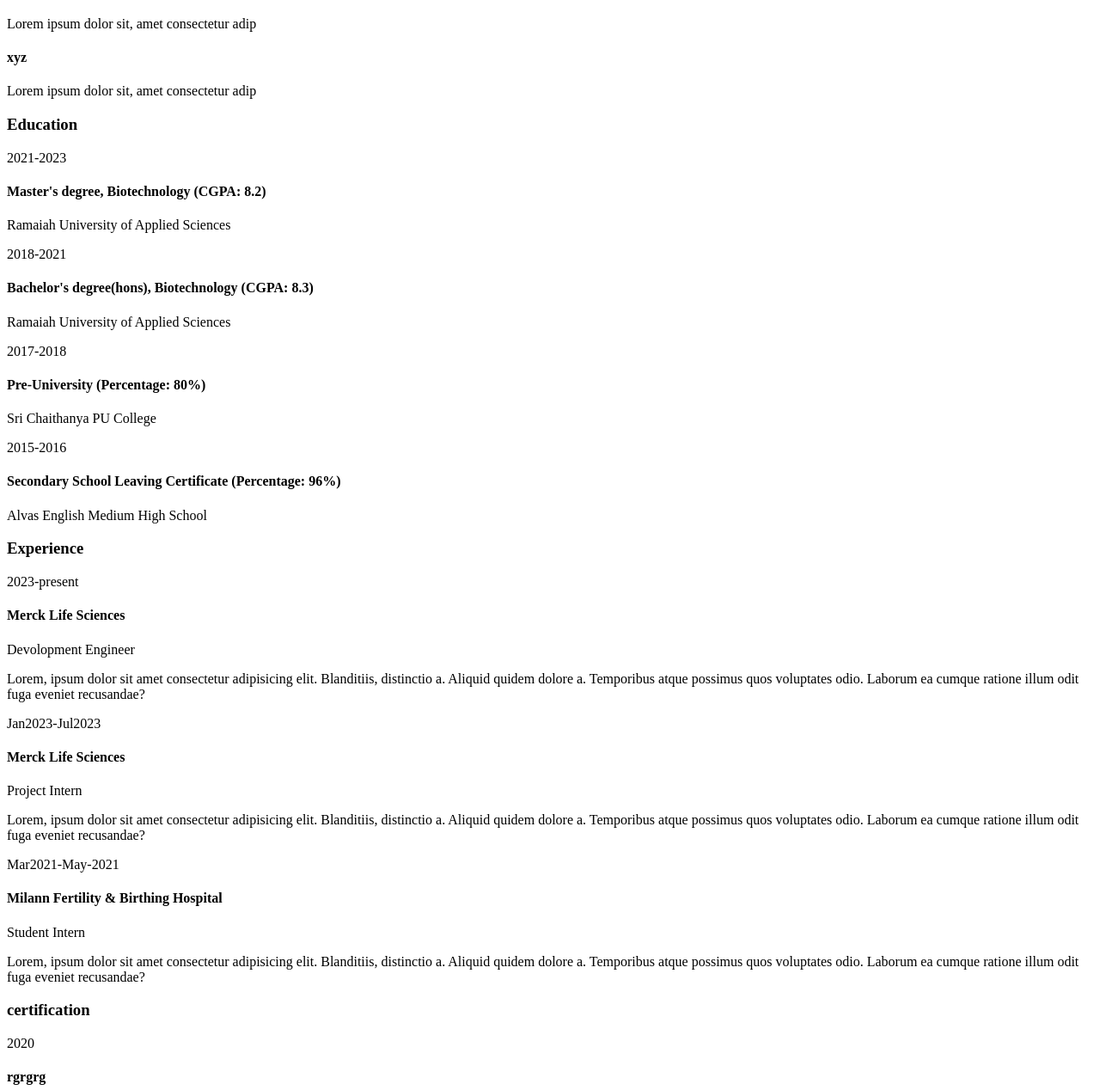
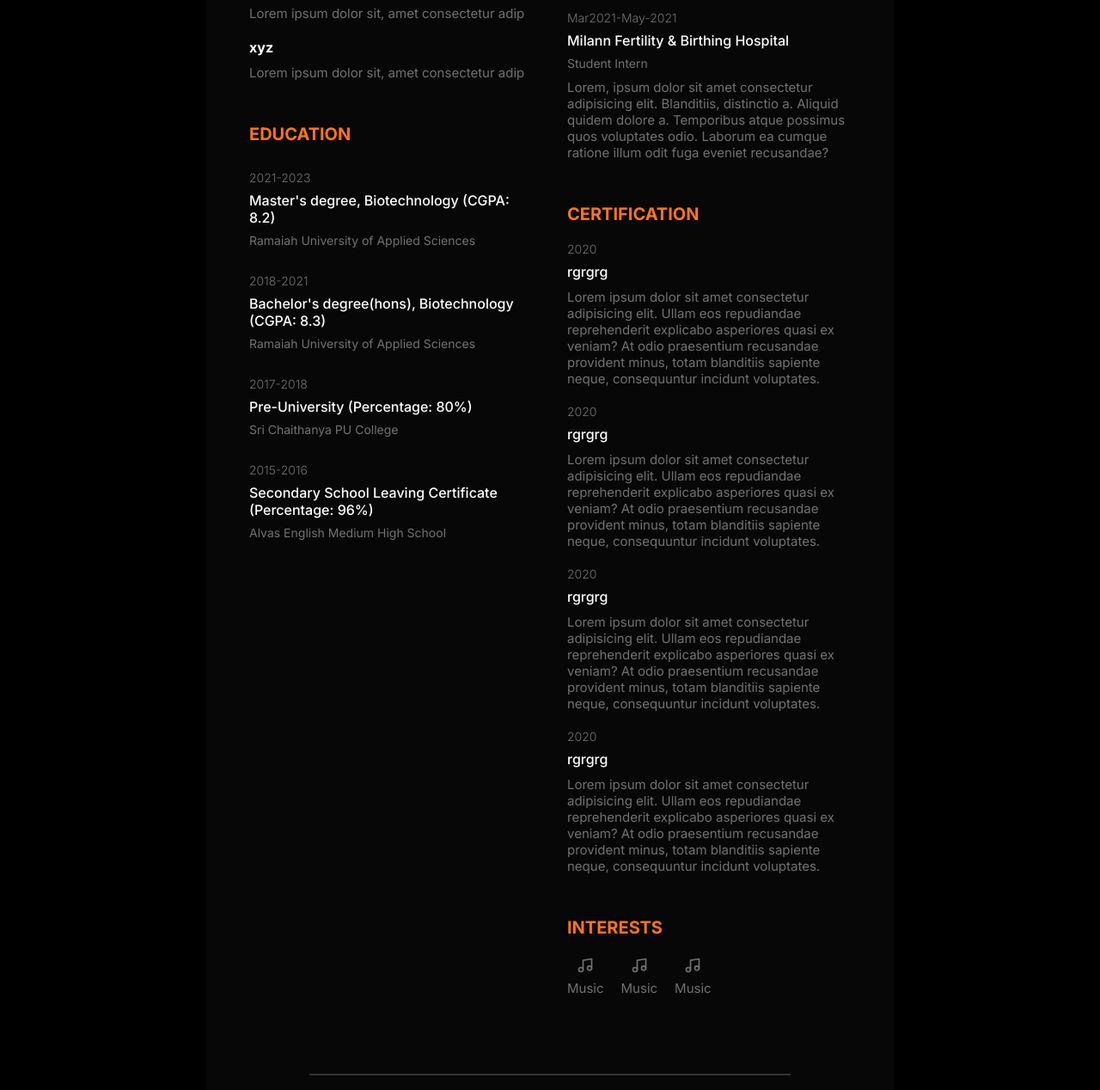
Before and after one commit to 5h4sh4nk/Resume, a plain HTML site: page index.html in a window 1280 px wide. Shown: the part 832-2100 px from the top of the page at 86% size. Drawn offline with nearby package versions, Linux system fonts and the light colour scheme.

Commit message:
Update style.css

```diff
--- a/style.css
+++ b/style.css
@@ -1,190 +1,242 @@
-<html>
-  <head>
-    <title>Resume</title>
-    <link rel="stylesheet" href="style.css">
-    <script src="https://unpkg.com/feather-icons"></script>
-  </head>
-  <body>
-    <div class="container gradient-background">
-      <div class="profile">
-        <div class="profile_container">
-          <div class="profile_image">
-            <img src="https://media.licdn.com/dms/image/D5603AQGT6te7nVWXYQ/profile-displayphoto-shrink_400_400/0/1672827691347?e=1706745600&v=beta&t=jJ3ctixmd21L7dEoDKMx_n-52nmPcL16pTipv6f9ZOA" alt="Shashank" style="height:300px; width:300px ">
-          </div>
-          <div class="name">
-            <h1 class="profile_name">Shashank N</h1>
-            <p class="profile_title">
-              Software Engineer, Biotechnologist
-            </p>
-            <p class="description">
-                Committed to staying at the forefront of technological advancements in biotechnology and software development. Dedicated in creating innovative solutions that have a positive impact on the field, empowering researchers and pharmaceutical professionals to make significant strides in improving humanity.Let's drive innovation together and create a brighter future.
-            </p>
-            <a class="download" href="">Download Pdf</a>
-          </div>
-        </div>
-      </div>
-      <div class="group1">
-        <div class="skills">
-          <h3 class="title"> Expertise<h3>
-              <ul class="skill_list description">
-                  <li>HTML</li>
-                  <li>CSS</li>
-                  <li>JavaScript</li>
-                  <li>PHP</li>
-                  <li>R Program</li>
-                  <li>MYSQL</li>
-                  <li>MariaDB</li>
-                  <li>PowerShell</li>
-                  <li>Jenkins</li>
-              </ul>
-        </div>
-        <div class="ref">
-            <h3 class="title">Projects</h3>
-            <div class="ref_item">
-                <h4 class="ref_name">xyz</h4>
-                <p class="description">
-                    Lorem ipsum dolor sit, amet consectetur adip
-                </p>
-            </div>
-            <div class="ref_item">
-                <h4 class="ref_name">xyz</h4>
-                <p class="description">
-                    Lorem ipsum dolor sit, amet consectetur adip
-                </p>
-            </div>
-        </div>
-        <div class="edu">
-            <h3 class="title">Education</h3>
-            <div class="edu_item">
-                <p class="item_preTitle">2021-2023</p>
-                <h4 class="item_title">Master's degree, Biotechnology (CGPA: 8.2)</h4>
-                <p class="item_subtitle">Ramaiah University of Applied Sciences</p>
-            </div>
-            <div class="edu_item">
-                <p class="item_preTitle">2018-2021</p>
-                <h4 class="item_title">Bachelor's degree(hons), Biotechnology (CGPA: 8.3)</h4>
-                <p class="item_subtitle">Ramaiah University of Applied Sciences</p>
-            </div>
-            <div class="edu_item">
-                <p class="item_preTitle">2017-2018</p>
-                <h4 class="item_title">Pre-University (Percentage: 80%)</h4>
-                <p class="item_subtitle">Sri Chaithanya PU College</p>
-            </div>
-            <div class="edu_item">
-                <p class="item_preTitle">2015-2016</p>
-                <h4 class="item_title">Secondary School Leaving Certificate (Percentage: 96%)</h4>
-                <p class="item_subtitle">Alvas English Medium High School</p>
-            </div>
-        </div>
-      </div>
-      <div class="group2">
-        <div class="exp">
-            <h3 class="title">Experience</h3>
-            <div class="exp_item">
-                <p class="item_preTitle">2023-present</p>
-                <h4 class="item_title">Merck Life Sciences</h4>
-                <p class="item_subtitle">Devolopment Engineer</p>
-                <p class="description">
-                    Lorem, ipsum dolor sit amet consectetur adipisicing elit. Blanditiis, distinctio a. Aliquid quidem dolore a. Temporibus atque possimus quos voluptates odio. Laborum ea cumque ratione illum odit fuga eveniet recusandae?
-                </p>
-            </div>
-            <div class="exp_item">
-                <p class="item_preTitle">Jan2023-Jul2023</p>
-                <h4 class="item_title">Merck Life Sciences</h4>
-                <p class="item_subtitle">Project Intern</p>
-                <p class="description">
-                    Lorem, ipsum dolor sit amet consectetur adipisicing elit. Blanditiis, distinctio a. Aliquid quidem dolore a. Temporibus atque possimus quos voluptates odio. Laborum ea cumque ratione illum odit fuga eveniet recusandae?
-                </p>
-            </div>
-            <div class="exp_item">
-                <p class="item_preTitle">Mar2021-May-2021</p>
-                <h4 class="item_title">Milann Fertility & Birthing Hospital</h4>
-                <p class="item_subtitle">Student Intern</p>
-                <p class="description">
-                    Lorem, ipsum dolor sit amet consectetur adipisicing elit. Blanditiis, distinctio a. Aliquid quidem dolore a. Temporibus atque possimus quos voluptates odio. Laborum ea cumque ratione illum odit fuga eveniet recusandae?
-                </p>
-            </div>
-        </div>
-        <div class="certification">
-            <h3 class="title">certification</h3>
-            <div class="certification_item">
-                <p class="item_preTitle">2020</p>
-                <h4 class="item_title">rgrgrg</h4>
-                <p class="description">Lorem ipsum dolor sit amet consectetur adipisicing elit. Ullam eos repudiandae reprehenderit explicabo asperiores quasi ex veniam? At odio praesentium recusandae provident minus, totam blanditiis sapiente neque, consequuntur incidunt voluptates.</p>
-            </div>
-            <div class="certification_item">
-                <p class="item_preTitle">2020</p>
-                <h4 class="item_title">rgrgrg</h4>
-                <p class="description">Lorem ipsum dolor sit amet consectetur adipisicing elit. Ullam eos repudiandae reprehenderit explicabo asperiores quasi ex veniam? At odio praesentium recusandae provident minus, totam blanditiis sapiente neque, consequuntur incidunt voluptates.</p>
-            </div>
-            <div class="certification_item">
-                <p class="item_preTitle">2020</p>
-                <h4 class="item_title">rgrgrg</h4>
-                <p class="description">Lorem ipsum dolor sit amet consectetur adipisicing elit. Ullam eos repudiandae reprehenderit explicabo asperiores quasi ex veniam? At odio praesentium recusandae provident minus, totam blanditiis sapiente neque, consequuntur incidunt voluptates.</p>
-            </div>
-            <div class="certification_item">
-                <p class="item_preTitle">2020</p>
-                <h4 class="item_title">rgrgrg</h4>
-                <p class="description">Lorem ipsum dolor sit amet consectetur adipisicing elit. Ullam eos repudiandae reprehenderit explicabo asperiores quasi ex veniam? At odio praesentium recusandae provident minus, totam blanditiis sapiente neque, consequuntur incidunt voluptates.</p>
-            </div>
-        </div>
-        <div class="interest">
-            <h3 class="title">interests</h3>
-            <div class="interest_items">
-                <div class="interest_item">
-                    <i data-feather="music"></i>
-                    <span>Music</span>
-                </div>
-                <div class="interest_item">
-                    <i data-feather="music"></i>
-                    <span>Music</span>
-                </div>
-                <div class="interest_item">
-                    <i data-feather="music"></i>
-                    <span>Music</span>
-                </div>
-            </div>
-        </div>
-      </div>
-      <hr>
-      <div class="group3">
-        <div class="contact">
-            <h3 class="title">Contact</h3>
-            <div class="contact_info">
-                <p class="description">
-                    blore
-                </p>
-                <p class="description">
-                    63437483748374
-                </p>
-                <p class="description">
-                    @rrfref
-                </p>
-            </div>
-          </div>
-          <div class="socials">
-            <h3 class="title">Socials</h3>
-            <div class="social_items">
-                <a href="http://" class="social_item">
-                    <i data-feather="github"></i>
-                    <span>github</span>
-                </a>
-                <a href="http://" class="social_item">
-                    <i data-feather="linkedin"></i>
-                    <span>github</span>
-                </a>
-                <a href="http://" class="social_item">
-                    <i data-feather="instagram"></i>
-                    <span>github</span>
-                </a>
-            </div>
-        </div>
-      </div>
+@import url('https://fonts.googleapis.com/css2?family=Inter:wght@300;400;500;600;700;800;900&display=swap');
 
-    </div>
+*{
+  padding: 0;
+  margin: 0;
+  box-sizing: border-box;
+}
 
-    <script>
-        feather.replace()
-    </script>
-  </body>
-</html>
+:root{
+  --primary-color: #ff7613;
+  --text-color: #727171;
+}
+/*common style*/
+html{
+  font-size: 10px;
+}
+
+body{
+  font-family: Inter, sans-serif;
+  background-color:rgb(0, 0, 0);
+  color:rgb(255, 255, 255);
+}
+
+img{
+  width:100%;
+  border-radius: 50%;
+}
+
+a{
+  text-decoration:none;
+  color:white;
+}
+.description{
+  margin-top: 1rem;
+  font-size: 1.5rem;
+  font-weight: 400;
+  color: var(--text-color);
+}
+.title{
+    color: var(--primary-color);
+    font-weight:  700;
+    font-size: 2rem;
+    text-transform: uppercase;
+}
+.item_pretitle{
+    font-size: 1.4rem;
+    color: var(--text-color);
+    font-weight:300;
+}
+.item_title{
+    font-size: 1.6rem;
+    color: white;
+    font-weight: 500;
+    margin: 0.8rem 0;
+}
+.item_subtitle{
+    font-size: 1.4rem;
+    color: var(--text-color);
+    font-weight: 400;
+}
+/*layouts*/
+.container{
+  max-width: 800px;
+  width: 90%;
+  margin: 0 auto;
+  display: grid;
+  padding: 5rem;
+  background: #070707;
+  grid-template-columns: 1fr 1fr;
+  gap: 4rem;
+}
+
+@media(max-width: 800px){
+  .container{
+    width: 100%;
+    grid-template-columns: 1fr;
+    padding: 3rem;
+    gap: 7rem;
+  }
+}
+
+.profile{
+  grid-column: 1/-1;
+  margin-bottom: 2rem;
+}
+.group1, .group2{
+    display: flex;
+    flex-direction: column;
+    gap: 5rem;
+}
+.group3{
+    max-width: 800px;
+    width: 100%;
+    margin: 0 auto;
+    grid-column: 1/-1;
+    display: flex;
+    flex-direction: row;
+    gap: 45rem;
+
+}
+.group3>div{
+    flex: 1;
+}
+@media(max-width: 800px){
+    .profile{
+        margin-bottom: 0;
+    }
+    .group3{
+        flex-direction: column;
+    }
+}
+/*profile*/
+.profile_container{
+  display: flex;
+  gap: 8rem;
+  flex-direction: row;
+  }
+.profile_image{
+  max-width: 250px;
+}
+.name{
+  width: 500px
+}
+.profile_name{
+  color: var(--primary-color);
+  font-weight: 700;
+  font-size: clamp(0.5rem, 7vw, 4rem);
+  text-transform: uppercase;
+  display:block;
+}
+.profile_title{
+  font-size: 1.5rem;
+  font-weight: 400;
+  text-transform: uppercase;
+}
+.download{
+  display:block;
+  text-decoration:underline;
+  font-size: 1.6rem;
+  margin-top: 1rem;
+}
+.download:hover{
+  color: var(--primary-color);
+}
+@media(max-width: 800px){
+  .profile_container{
+    flex-direction: column;
+  }
+}
+
+/*Expertise*/
+.skill_list{
+    margin-top: 1rem;
+    margin-left: 2rem;
+    line-height: 2;
+
+}
+
+/* Reference */
+.ref_item{
+    margin-top: 2rem;
+}
+.ref_name{
+    font-size: 1.6rem;
+    font-weight: 700;
+}
+
+/* education */
+.edu_item{
+    margin-top: 3rem;
+}
+
+/* certification */
+.certification_item{
+    margin-top: 2rem;
+}
+
+/* experience */
+.exp_item{
+    margin-top: 2rem;
+}
+
+/* awards */
+.awards_item{
+    margin-top: 2rem;
+}
+
+/* interests */
+.interest_items{
+    margin-top: 2rem;
+    display:flex;
+    align-items: center;
+    flex-wrap: wrap;
+    gap: 2rem;
+}
+.interest_item{
+    font-size: 1.5rem;
+    display: flex;
+    flex-direction: column;
+    align-items: center;
+    justify-content: center;
+    gap: 0.5rem;
+    color: var(--text-color);
+}
+.interest_item svg{
+    width: 2rem;
+}
+
+/* socials */
+.social_items{
+    margin-top: 2rem;
+}
+.social_item{
+    margin-top: 1.5rem;
+    font-size: 1.5rem;
+    display: flex;
+    gap: 0.5rem;
+    align-items: center;
+    justify-content: flex-start;
+    color: var(--text-color);
+}
+.social_item:hover{
+    color: var(--primary-color);
+}
+.social_item svg{
+    width: 2rem;
+}
+hr{
+    grid-column: 1/-1;
+    width: 80%;
+    margin: 0 auto;
+    margin-top: 5rem;
+    margin-bottom: 1rem;
+    border: none;
+    border-top: 2px solid rgba(128, 128, 128, 0.366);
+}
+
+@media(max-width:800px){
+    hr{
+        margin: 0 auto;
+    }
+}
```
